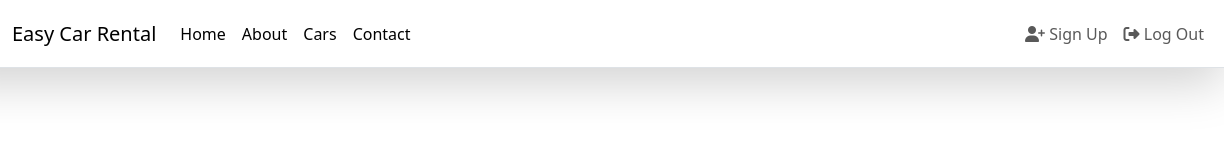
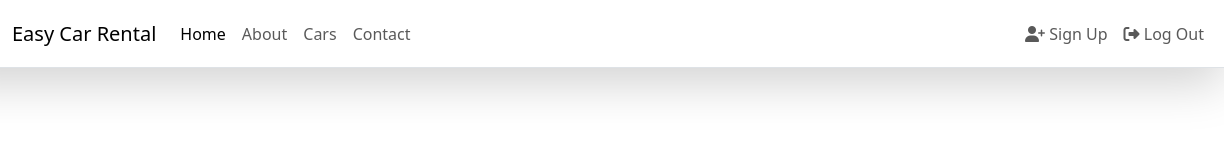
Before and after one commit to ChavinduShirantha/Car-Rental-System, a plain HTML site: page Front_End/index.html in a window 1280 px wide. Shown: the full height of the page, 56-1280 px from the left. Drawn offline with Linux system fonts and the light colour scheme.

Commit message:
Updated Content

```diff
--- a/Front_End/index.html
+++ b/Front_End/index.html
@@ -37,13 +37,13 @@
                         <a class="nav-link active" aria-current="page" href="#"> Home</a>
                     </li>
                     <li class="nav-item">
-                        <a class="nav-link active" aria-current="page" href="#"> About</a>
+                        <a class="nav-link" aria-current="page" href="#"> About</a>
                     </li>
                     <li class="nav-item">
-                        <a class="nav-link active" aria-current="page" href="#"> Cars</a>
+                        <a class="nav-link" aria-current="page" href="#"> Cars</a>
                     </li>
                     <li class="nav-item">
-                        <a class="nav-link active" aria-current="page" href="#"> Contact</a>
+                        <a class="nav-link" aria-current="page" href="#"> Contact</a>
                     </li>
                 </ul>
                 <ul class="navbar-nav me-6 mb-2 mb-lg-0">
```
